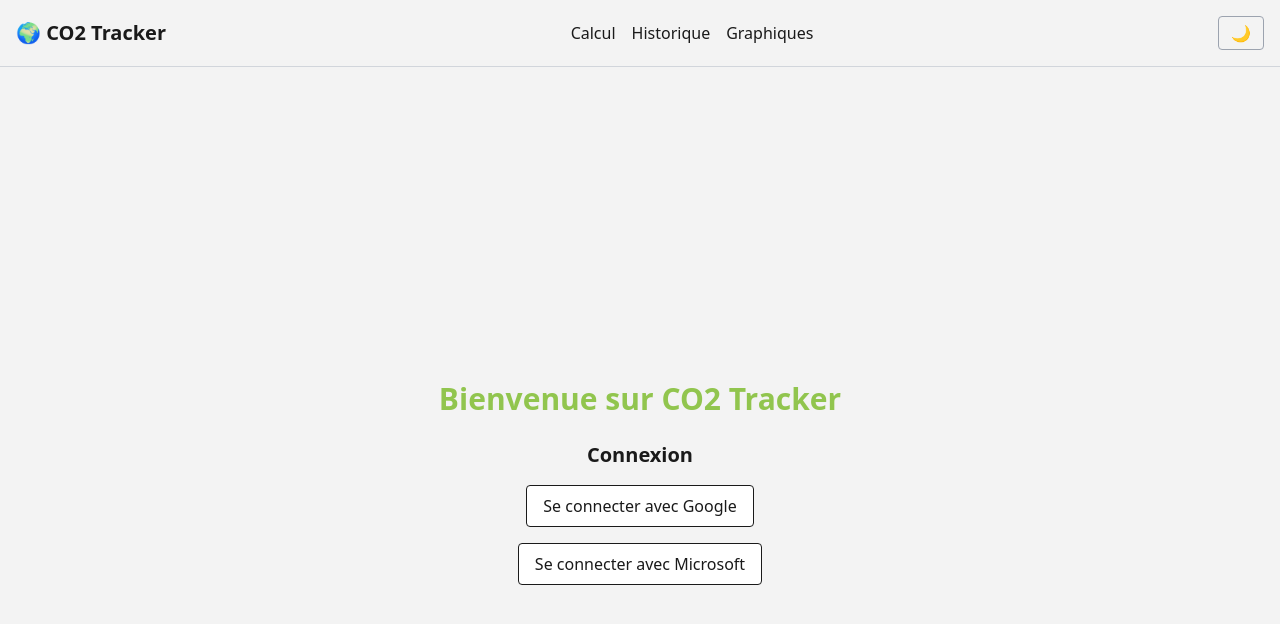
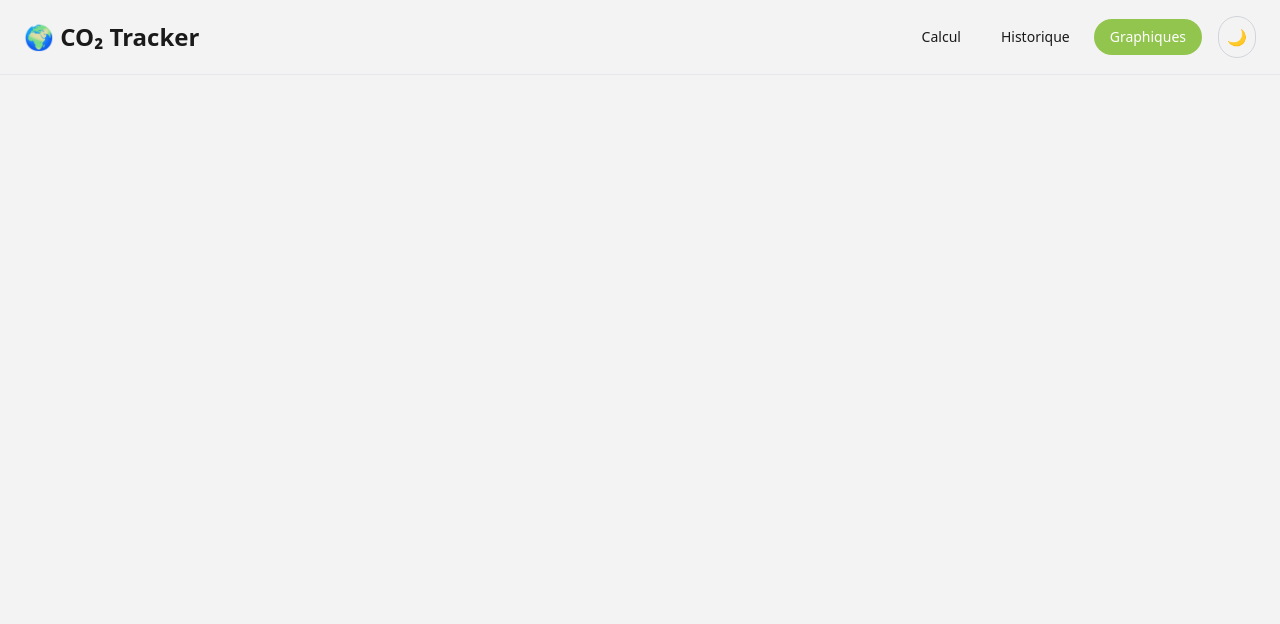
Before and after one commit to LouisHM/devWebProject-efrei2025, a Vue app: page /stats in a window 1280 px wide. Before the commit this address led to /. Shown: the top 624 px of the page. Built offline with nearby package versions, Linux system fonts and the light colour scheme.

Commit message:
Refactor App component to use NavBar for navigation and enhance layout styling

```diff
--- a/src/App.vue
+++ b/src/App.vue
@@ -1,30 +1,11 @@
 <template>
   <div class="min-h-screen bg-light text-noir dark:bg-noir dark:text-light transition-colors duration-300">
-    <header class="p-4 flex justify-between items-center border-b border-gray-300 dark:border-gray-600 bg-light dark:bg-noir">
-      <h1 class="text-xl font-bold">🌍 CO2 Tracker</h1>
-      <nav class="flex gap-4 items-center">
-        <RouterLink to="/dashboard" class="hover:underline">Calcul</RouterLink>
-        <RouterLink to="/historique" class="hover:underline">Historique</RouterLink>
-        <RouterLink to="/stats" class="hover:underline">Graphiques</RouterLink>
-      </nav>
-      <div class="flex gap-4 items-center">
-        <span v-if="user">{{ user.email }}</span>
-
-        <button @click="toggleDark" class="px-3 py-1 border border-gray-400 dark:border-gray-500 rounded">
-          {{ isDark ? '☀️' : '🌙' }}
-        </button>
-
-        <button
-          v-if="user"
-          @click="logout"
-          class="px-3 py-1 border border-gray-400 dark:border-gray-500 rounded"
-        >
-          Déconnexion
-        </button>
-      </div>
+    <header class="flex items-center justify-between bg-light dark:bg-noir border-b border-gray-200 dark:border-gray-700 px-6 py-4">
+      <h1 class="text-2xl font-extrabold">🌍 CO₂ Tracker</h1>
+      <NavBar />
     </header>
 
-    <main class="p-4">
+    <main class="p-6">
       <RouterView />
     </main>
   </div>
@@ -34,42 +15,7 @@
 import { ref, onMounted } from 'vue'
 import { useRouter } from 'vue-router'
 import { supabase } from '@/lib/supabase'
+import NavBar from '@/components/NavBar.vue'
 
-const isDark = ref(false)
-const user = ref(null)
-const router = useRouter()
-
-function applyTheme(dark: boolean) {
-  document.documentElement.classList.toggle('dark', dark)
-  localStorage.setItem('theme', dark ? 'dark' : 'light')
-}
-
-function toggleDark() {
-  isDark.value = !isDark.value
-  applyTheme(isDark.value)
-}
-
-onMounted(() => {
-  const saved = localStorage.getItem('theme')
-  const system = window.matchMedia('(prefers-color-scheme: dark)').matches
-  isDark.value = saved === 'dark' || (!saved && system)
-  applyTheme(isDark.value)
-
-  supabase.auth.getSession().then(({ data }) => {
-    user.value = data.session?.user ?? null
-    if (user.value && router.currentRoute.value.name === 'home') {
-      router.push('/dashboard')
-    }
-  })
-
-  supabase.auth.onAuthStateChange((_event, session) => {
-    user.value = session?.user ?? null
-    if (session?.user) router.push('/dashboard')
-    else router.push('/')
-  })
-})
-
-const logout = async () => {
-  await supabase.auth.signOut()
-}
+// … le reste de ton setup (theme, auth, etc.)
 </script>
--- /dev/null
+++ b/src/components/NavBar.vue
@@ -0,0 +1,104 @@
+<template>
+  <div class="flex items-center space-x-4">
+    <!-- Navigation links -->
+    <nav class="flex space-x-2">
+      <RouterLink
+        to="/dashboard"
+        class="px-4 py-2 rounded-full text-sm font-medium transition"
+        :class="isActive('/dashboard')
+          ? 'bg-primary text-white'
+          : 'text-noir dark:text-light hover:bg-primary-light dark:hover:bg-secondary-light'"
+      >
+        Calcul
+      </RouterLink>
+      <RouterLink
+        to="/historique"
+        class="px-4 py-2 rounded-full text-sm font-medium transition"
+        :class="isActive('/historique')
+          ? 'bg-primary text-white'
+          : 'text-noir dark:text-light hover:bg-primary-light dark:hover:bg-secondary-light'"
+      >
+        Historique
+      </RouterLink>
+      <RouterLink
+        to="/stats"
+        class="px-4 py-2 rounded-full text-sm font-medium transition"
+        :class="isActive('/stats')
+          ? 'bg-primary text-white'
+          : 'text-noir dark:text-light hover:bg-primary-light dark:hover:bg-secondary-light'"
+      >
+        Graphiques
+      </RouterLink>
+    </nav>
+
+    <!-- User email -->
+    <span v-if="user" class="text-sm opacity-80">{{ user.email }}</span>
+
+    <!-- Theme toggle -->
+    <button
+      @click="toggleDark"
+      class="p-2 rounded-full border border-gray-300 dark:border-gray-600 hover:bg-gray-100 dark:hover:bg-gray-800 transition"
+      aria-label="Toggle theme"
+    >
+      <span v-if="isDark">☀️</span>
+      <span v-else>🌙</span>
+    </button>
+
+    <!-- Logout -->
+    <button
+      v-if="user"
+      @click="logout"
+      class="px-3 py-1 rounded-md bg-secondary text-white text-sm font-medium hover:bg-secondary-dark transition"
+    >
+      Déconnexion
+    </button>
+  </div>
+</template>
+
+<script setup lang="ts">
+import { ref, onMounted } from 'vue'
+import { useRouter, useRoute, RouterLink } from 'vue-router'
+import { supabase } from '@/lib/supabase'
+
+const router = useRouter()
+const route = useRoute()
+
+// User session
+const user = ref<any>(null)
+
+// Theme
+const isDark = ref(false)
+function applyTheme(dark: boolean) {
+  document.documentElement.classList.toggle('dark', dark)
+  localStorage.setItem('theme', dark ? 'dark' : 'light')
+}
+function toggleDark() {
+  isDark.value = !isDark.value
+  applyTheme(isDark.value)
+}
+
+// Check if link is active
+const isActive = (path: string) => route.path.startsWith(path)
+
+// Logout
+const logout = async () => {
+  await supabase.auth.signOut()
+  router.push('/')
+}
+
+onMounted(() => {
+  // Initialize theme
+  const saved = localStorage.getItem('theme')
+  const system = window.matchMedia('(prefers-color-scheme: dark)').matches
+  isDark.value = saved === 'dark' || (!saved && system)
+  applyTheme(isDark.value)
+
+  // Initialize user
+  supabase.auth.getSession().then(({ data }) => {
+    user.value = data.session?.user ?? null
+  })
+  supabase.auth.onAuthStateChange((_event, session) => {
+    user.value = session?.user ?? null
+  })
+})
+</script>
```
